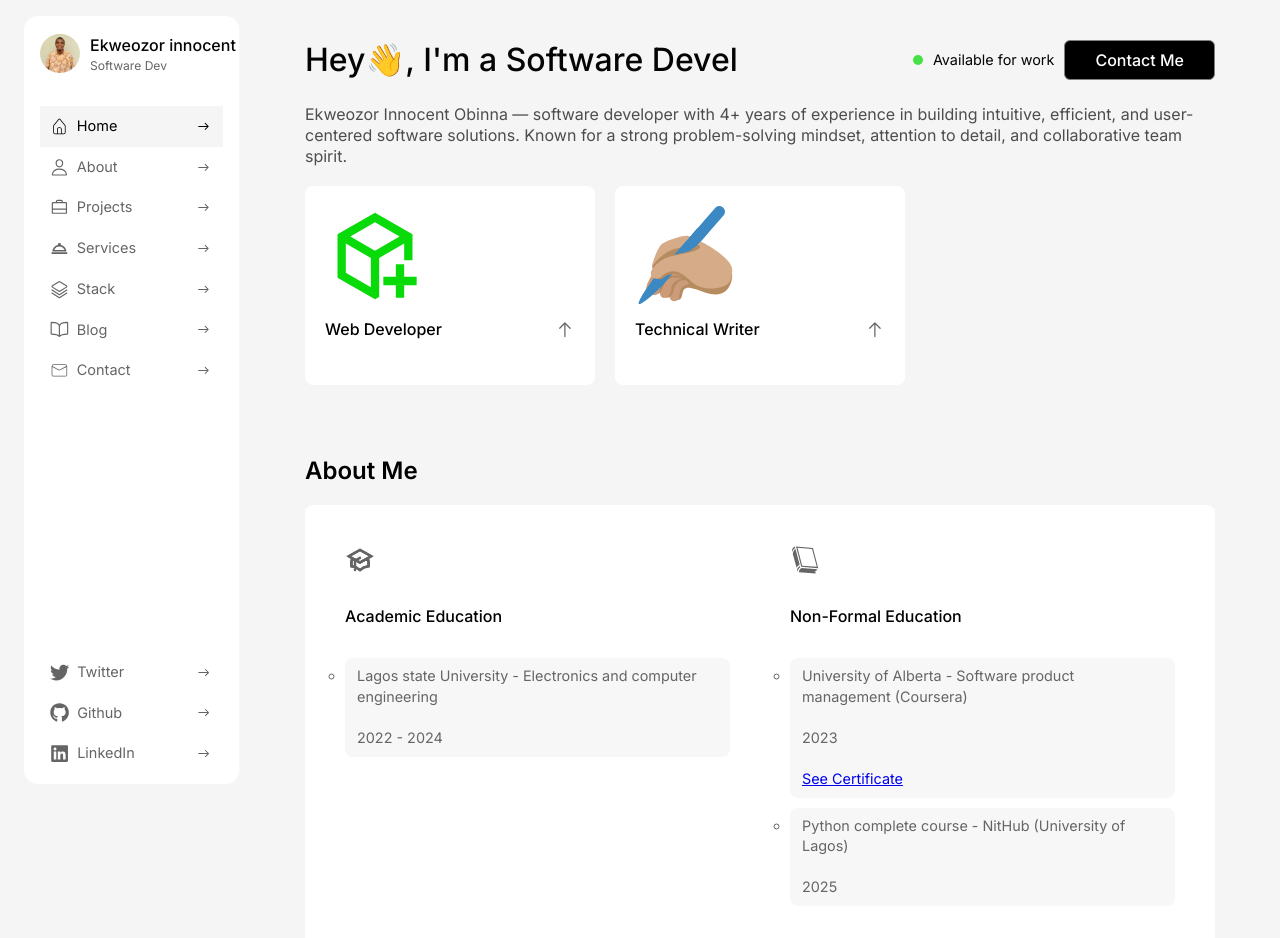
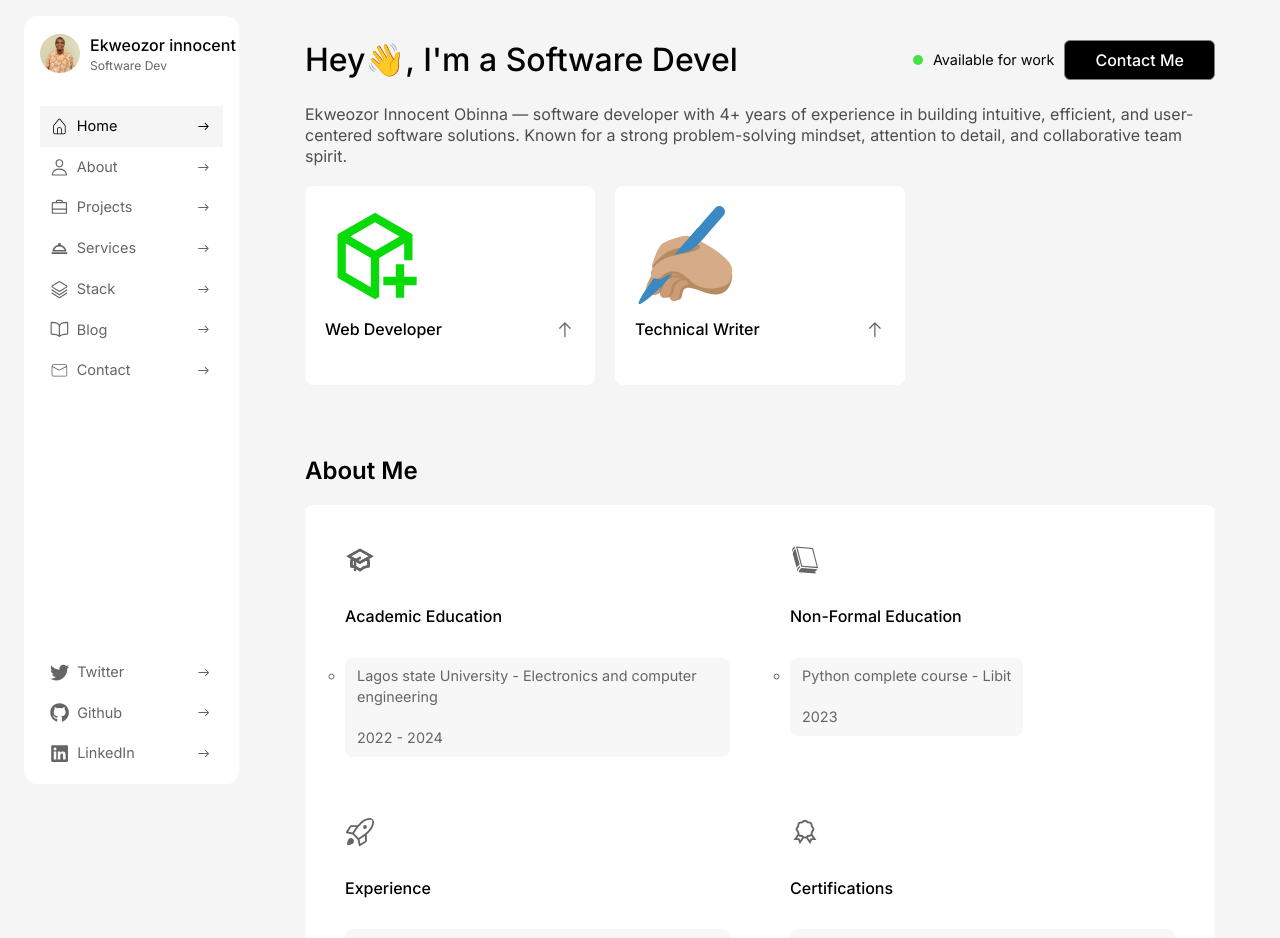
Before and after one commit to Inno-cent/PORTFOLIO, a Next.js app: page / in a window 1280 px wide. Shown: the top 938 px of the page. Built offline with nearby package versions, Linux system fonts and the light colour scheme.

Commit message:
feat: service update

```diff
--- a/src/app/about/page.jsx
+++ b/src/app/about/page.jsx
@@ -44,8 +44,7 @@ export default function About() {
                                             </h4>
                                             <ul>
                                                 <li>
-                                                University of Lagos – B.A in Creative Arts<br /><br/>
-                                                2020 - 2025
+                                                 Lagos state University - Electronics and computer engineering
                                                 </li>
                                             </ul>
                                         </div>
--- a/src/app/page.jsx
+++ b/src/app/page.jsx
@@ -114,25 +114,12 @@ export default function Home() {
               <GiBlackBook />
               <h4>Non-Formal Education</h4>
               <ul>
+
                 <li>
-                  University of Alberta - Software product management (Coursera)
+                  Python complete course - Libit
                   <br />
                   <br />
                   2023
-                  <br />
-                  <br />
-                  <a
-                    href="https://coursera.org/share/3c07f0c2133d85e778013d95c05420bb"
-                    target="_blank"
-                  >
-                    See Certificate
-                  </a>
-                </li>
-                <li>
-                  Python complete course - NitHub (University of Lagos)
-                  <br />
-                  <br />
-                  2025
                 </li>
               </ul>
             </div>
```
